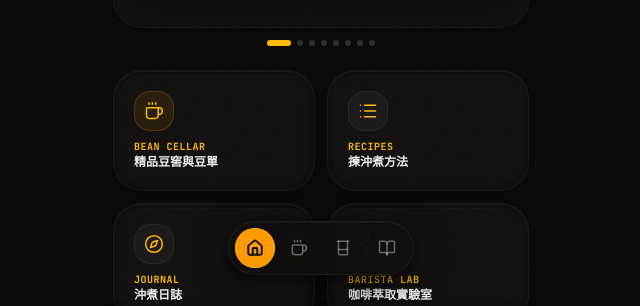
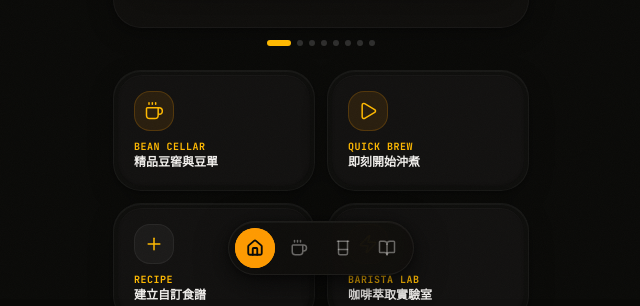
Before and after one commit to scmlewis/pour-over-companion, a React (Vite) app: page / in a window 1280 px wide. Shown: the part 501-807 px from the top of the page, without its empty margins (319-959 px from the left). Built offline with nearby package versions, Linux system fonts and the light colour scheme.

Commit message:
fix: reduce nav/bento duplication with quick brew and create recipe actions

```diff
--- a/src/App.tsx
+++ b/src/App.tsx
@@ -217,6 +217,7 @@ export default function App() {
                 onViewHistory={() => setCurrentView('history')}
                 onOpenLab={() => setCurrentView('lab')}
                 onStartBrew={handleDirectStartBrew}
+                onCreateRecipe={() => setShowCustomModal(true)}
                 onSelectBeanDirectly={handleBeanIdentified}
                 onRefreshBeans={loadData}
               />
--- a/src/components/HomeScreen.tsx
+++ b/src/components/HomeScreen.tsx
@@ -1,5 +1,5 @@
 import React, { useState, useRef, useEffect } from 'react';
-import { Camera, List, ChevronRight, ChevronLeft, Sparkles, Coffee, Flame, Compass, Play, Droplets, BookOpen, Globe, Plus, Edit2, Star, Zap, Sliders } from 'lucide-react';
+import { Camera, ChevronRight, ChevronLeft, Sparkles, Coffee, Flame, Play, Droplets, BookOpen, Globe, Plus, Edit2, Star, Zap, Sliders } from 'lucide-react';
 import { motion, AnimatePresence, Variants } from 'motion/react';
 import { Recipe, BrewLogEntry, BeanInfo } from '../types';
 import sampleBeans from '../data/sampleBeans.json';
@@ -19,6 +19,7 @@ interface HomeScreenProps {
   onViewHistory: () => void;
   onOpenLab?: () => void;
   onStartBrew: () => void;
+  onCreateRecipe?: () => void;
   onSelectBeanDirectly?: (bean: BeanInfo) => void;
   onRefreshBeans?: () => void;
 }
@@ -71,6 +72,7 @@ export const HomeScreen: React.FC<HomeScreenProps> = ({
   onViewHistory,
   onOpenLab,
   onStartBrew,
+  onCreateRecipe,
   onSelectBeanDirectly,
   onRefreshBeans,
 }) => {
@@ -350,47 +352,45 @@ export const HomeScreen: React.FC<HomeScreenProps> = ({
           </div>
         </motion.button>
 
-        {/* Browse Recipes */}
+        {/* Quick Brew */}
         <motion.button
           whileHover={{ y: -3 }}
           whileTap={{ scale: 0.97 }}
-          onClick={onBrowseMethods}
+          onClick={onStartBrew}
+          className="bezel-card text-left group"
+          style={{ transitionTimingFunction: 'var(--ease-spring)' }}
+        >
+          <div className="p-4 space-y-2">
+            <div className="w-10 h-10 rounded-2xl bg-amber-500/10 border border-amber-500/20 flex items-center justify-center text-amber-400 group-hover:scale-110 transition-transform duration-500"
+              style={{ transitionTimingFunction: 'var(--ease-spring)' }}>
+              <Play className="w-5 h-5 stroke-[1.8]" />
+            </div>
+            <div>
+              <div className="text-[10px] font-mono text-amber-400 font-bold uppercase tracking-wider">QUICK BREW</div>
+              <div className="text-xs font-bold text-[#f0eeeb] truncate group-hover:text-amber-300 transition-colors duration-500">
+                {language === 'zh' ? '即刻開始沖煮' : 'Start Brewing'}
+              </div>
+            </div>
+          </div>
+        </motion.button>
+
+        {/* Create Recipe */}
+        <motion.button
+          whileHover={{ y: -3 }}
+          whileTap={{ scale: 0.97 }}
+          onClick={onCreateRecipe}
           className="bezel-card text-left group"
           style={{ transitionTimingFunction: 'var(--ease-spring)' }}
         >
           <div className="p-4 space-y-2">
             <div className="w-10 h-10 rounded-2xl bg-white/[0.04] border border-white/[0.06] flex items-center justify-center text-amber-400 group-hover:scale-110 transition-transform duration-500"
               style={{ transitionTimingFunction: 'var(--ease-spring)' }}>
-              <List className="w-5 h-5 stroke-[1.8]" />
+              <Plus className="w-5 h-5 stroke-[1.8]" />
             </div>
             <div>
-              <div className="text-[10px] font-mono text-amber-400 font-bold uppercase tracking-wider">RECIPES</div>
+              <div className="text-[10px] font-mono text-amber-400 font-bold uppercase tracking-wider">RECIPE</div>
               <div className="text-xs font-bold text-[#f0eeeb] truncate group-hover:text-amber-300 transition-colors duration-500">
-                {t('home.chooseMethod')}
-              </div>
-            </div>
-          </div>
-        </motion.button>
-
-        {/* Brew Log Journal */}
-        <motion.button
-          whileHover={{ y: -3 }}
-          whileTap={{ scale: 0.97 }}
-          onClick={onViewHistory}
-          className="bezel-card text-left group"
-          style={{ transitionTimingFunction: 'var(--ease-spring)' }}
-        >
-          <div className="p-4 space-y-2">
-            <div className="w-10 h-10 rounded-2xl bg-white/[0.04] border border-white/[0.06] flex items-center justify-center text-amber-400 group-hover:scale-110 transition-transform duration-500"
-              style={{ transitionTimingFunction: 'var(--ease-spring)' }}>
-              <Compass className="w-5 h-5 stroke-[1.8]" />
-            </div>
-            <div>
-              <div className="text-[10px] font-mono text-amber-400 font-bold uppercase tracking-wider">
-                <span>JOURNAL</span>
-              </div>
-              <div className="text-xs font-bold text-[#f0eeeb] truncate group-hover:text-amber-300 transition-colors duration-500">
-                {t('history.title')}
+                {language === 'zh' ? '建立自訂食譜' : 'Create Recipe'}
               </div>
             </div>
           </div>
```
Also changed, not shown: .superpowers/sdd/task-1-report.md (added), .superpowers/sdd/task-12-report.md (added), .superpowers/sdd/task-2-report.md (added), .superpowers/sdd/task-3-report.md (added), .superpowers/sdd/task-7-report.md (added), .superpowers/sdd/task-8-report.md (added).
